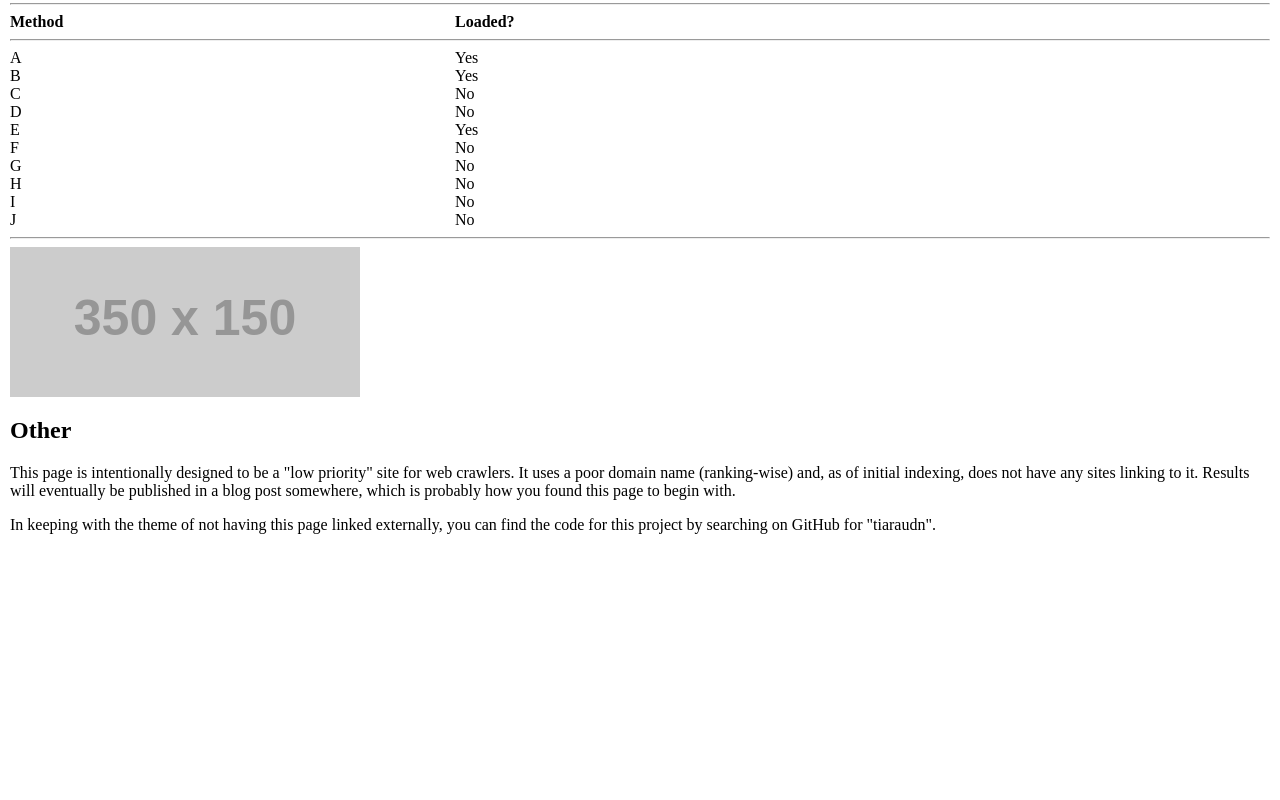
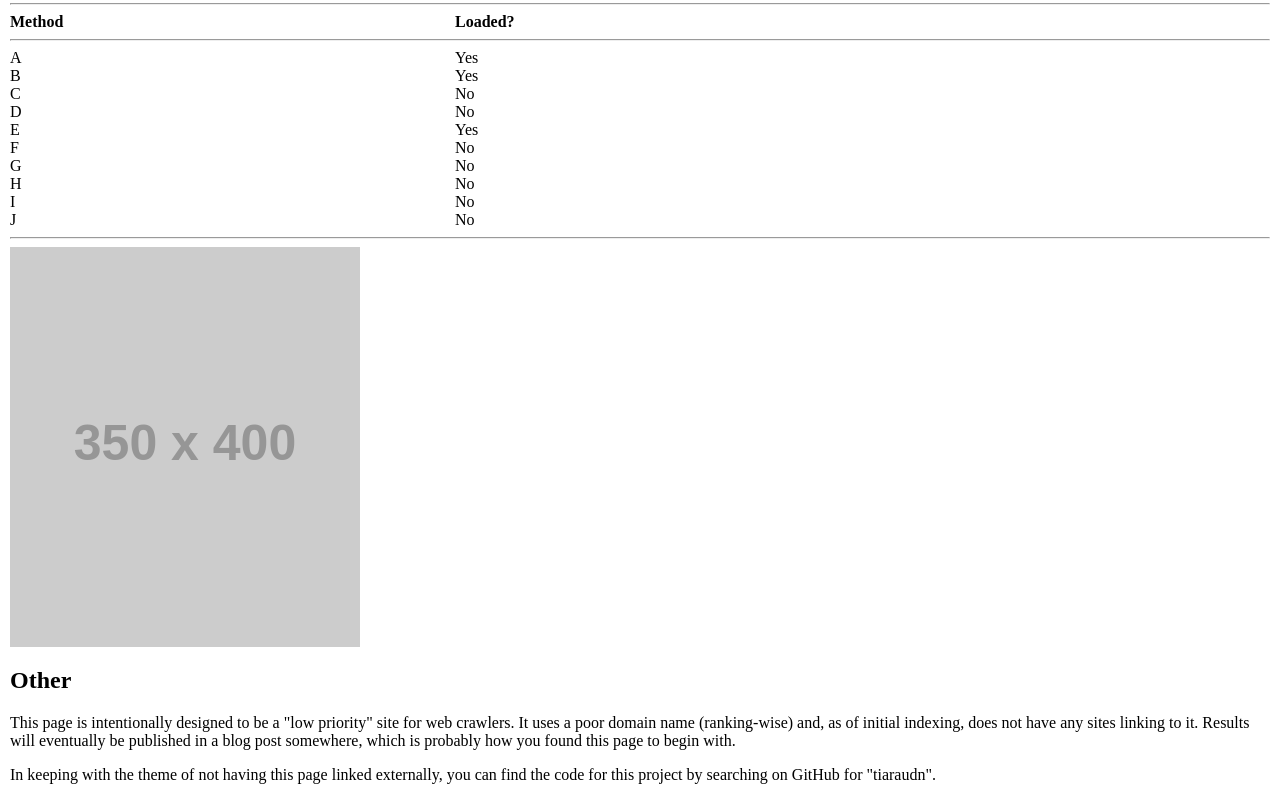
Before and after one commit to tyrw/tiaraudn, a website: page public/index.html in a window 1280 px wide. Shown: the part 622-1422 px from the top of the page. Before the commit the page ends 1172 px from the top, so only its background shows below. Drawn offline with Linux system fonts and the light colour scheme; no server answers; placeholder pictures from the web are drawn by us.

Commit message:
Increase image size

```diff
--- a/public/index.html
+++ b/public/index.html
@@ -9,7 +9,7 @@
   <!-- Schema.org markup for Google+ -->
   <meta itemprop="name" content="Tiaraudn A">
   <meta itemprop="description" content="This is a random and useless domain name. A">
-  <meta itemprop="image" content="https://via.placeholder.com/350x150/7358d6/ffffff&text=A">
+  <meta itemprop="image" content="https://via.placeholder.com/350x400/7358d6/ffffff&text=A">
 
   <!-- Twitter Card data -->
   <meta name="twitter:card" content="summary_large_image">
@@ -18,13 +18,13 @@
   <meta name="twitter:description" content="This is a random and useless domain name. A">
   <meta name="twitter:creator" content="@tiaraudn">
   <!-- Twitter summary card with large image must be at least 280x150px -->
-  <meta name="twitter:image:src" content="https://via.placeholder.com/280x150/7358d6/ffffff&text=A">
+  <meta name="twitter:image:src" content="https://via.placeholder.com/350x400/7358d6/ffffff&text=A">
 
   <!-- Open Graph data -->
   <meta property="og:title" content="Tiaraudn A" />
   <meta property="og:type" content="article" />
   <meta property="og:url" content="http://www.tiaraudn-0.com/" />
-  <meta property="og:image" content="https://via.placeholder.com/350x150/7358d6/ffffff&text=A" />
+  <meta property="og:image" content="https://via.placeholder.com/350x400/7358d6/ffffff&text=A" />
   <meta property="og:description" content="This is a random and useless domain name. A" />
   <meta property="og:site_name" content="Tiaraudn A" />
   <meta property="article:published_time" content="2017-10-24T00:00:00-07:00" />
@@ -115,7 +115,7 @@
     <div id="table-J" class="right">No</div>
 
     <hr>
-    <img id="image" src="https://via.placeholder.com/350x150/7358d6/ffffff&text=A" alt="Tiaraudn">
+    <img id="image" src="https://via.placeholder.com/350x400/7358d6/ffffff&text=A" alt="Tiaraudn">
   </div>
 
   <h2>Other</h2>
```
